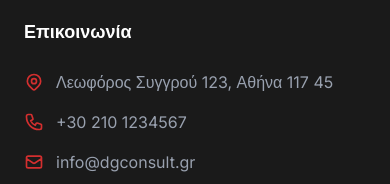
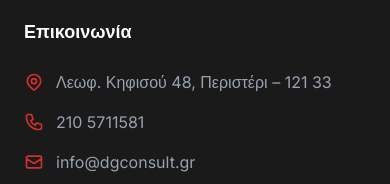
Before and after one commit to cloudzeus/dgconsultWebSite, a Next.js app: page /case-studies/agricultural-cooperative in a window 390 px wide. Shown: the part 4214-4398 px from the top of the page. Built offline with nearby package versions, Linux system fonts and the light colour scheme.

Commit message:
Update contact information: address and phone number across all site sections

```diff
--- a/src/lib/data.ts
+++ b/src/lib/data.ts
@@ -162,8 +162,8 @@ export const stats: Stat[] = [
 ];
 
 export const contactInfo = {
-  address: "Λεωφόρος Συγγρού 123, Αθήνα 117 45",
-  phone: "+30 210 1234567",
+  address: "Λεωφ. Κηφισού 48, Περιστέρι – 121 33",
+  phone: "210 5711581",
   email: "info@dgconsult.gr",
   hours: "Δευτέρα - Παρασκευή, 09:00 - 18:00",
 };
--- a/src/sections/Footer.tsx
+++ b/src/sections/Footer.tsx
@@ -130,7 +130,7 @@ export default function Footer() {
                   />
                 </svg>
                 <span className="text-gray-400">
-                  Λεωφόρος Συγγρού 123, Αθήνα 117 45
+                  Λεωφ. Κηφισού 48, Περιστέρι – 121 33
                 </span>
               </li>
               <li className="flex items-center gap-3">
@@ -148,10 +148,10 @@ export default function Footer() {
                   />
                 </svg>
                 <a
-                  href="tel:+302101234567"
+                  href="tel:2105711581"
                   className="text-gray-400 hover:text-white transition-colors"
                 >
-                  +30 210 1234567
+                  210 5711581
                 </a>
               </li>
               <li className="flex items-center gap-3">
```
